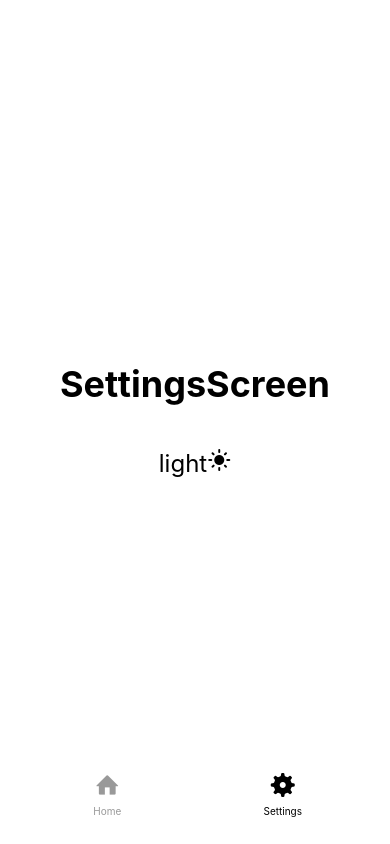
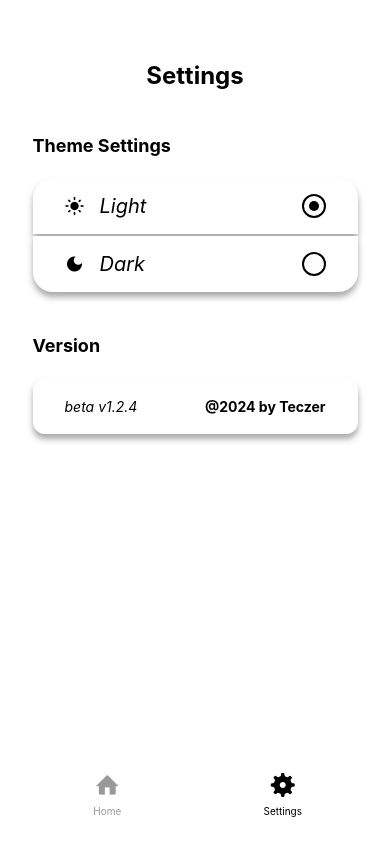
Before and after one commit to Teczer/NativeSongChoicer, a React Native app: screen /Settings in a window 390 px wide. Built offline with nearby package versions, Linux system fonts and the light colour scheme.

Commit message:
:green_heart::lipstick: Integration/Design : Finish Settings Screen

```diff
--- a/Navigation.tsx
+++ b/Navigation.tsx
@@ -36,7 +36,7 @@ function MainTabs() {
       left: "5%",
       bottom: 20,
       borderTopWidth: 0,
-      backgroundColor: colorScheme === "light" ? "#fff" : "#222",
+      backgroundColor: colorScheme === "light" ? "#fff" : "#171717",
       height: 60,
     },
     label: {
--- a/components/ToggleTheme.tsx
+++ b/components/ToggleTheme.tsx
@@ -1,28 +1,78 @@
-import { useColorScheme } from "nativewind";
-import { Pressable, Text } from "react-native";
+import { Pressable, Text, View } from "react-native";
 
 import { MaterialIcons } from "@expo/vector-icons";
 import { setItem } from "../utils/AsyncStorage";
+import { capitalizeFirstLetter } from "../utils/CapitalizeFirstLetter";
 
-export default function ToggleTheme() {
-  const { colorScheme, setColorScheme } = useColorScheme();
+// TODO - Best typage for this component
+
+export default function ToggleTheme({
+  theme,
+  colorScheme,
+  setColorScheme,
+}: any) {
+  const shadowBox = {
+    shadowColor: "#000",
+    shadowOffset: {
+      width: 0,
+      height: 5,
+    },
+    shadowOpacity: 0.34,
+    shadowRadius: 6.27,
+    elevation: 10,
+  };
 
   return (
     <Pressable
-      className="items-center justify-center"
+      className="flex flex-row w-5/6 h-14 px-8 items-center justify-between bg-white dark:bg-neutral-900"
+      style={{
+        gap: 10,
+        ...(colorScheme === "light" ? shadowBox : {}),
+
+        ...(theme === "light"
+          ? { borderTopLeftRadius: 20, borderTopRightRadius: 20 }
+          : { borderBottomLeftRadius: 20, borderBottomRightRadius: 20 }),
+      }}
       onPress={async () => {
-        setColorScheme(colorScheme === "dark" ? "light" : "dark");
-        await setItem("app-theme", colorScheme === "dark" ? "light" : "dark");
+        setColorScheme(theme as "light" | "dark" | "system");
+        await setItem("app-theme", theme);
       }}
     >
-      <Text className="text-2xl text-black dark:text-white">
-        {colorScheme}
-        {colorScheme === "dark" ? (
-          <MaterialIcons name="dark-mode" size={24} color="white" />
-        ) : (
-          <MaterialIcons name="light-mode" size={24} color="black" />
+      <View
+        className="flex flex-row items-center justify-center"
+        style={{ gap: 15 }}
+      >
+        <MaterialIcons
+          name={theme === "dark" ? "dark-mode" : "light-mode"}
+          size={20}
+          color={colorScheme === "dark" ? "white" : "black"}
+        />
+        <Text className="text-xl italic text-black dark:text-white">
+          {capitalizeFirstLetter(theme)}
+        </Text>
+      </View>
+      <View
+        style={{
+          height: 24,
+          width: 24,
+          borderRadius: 12,
+          borderWidth: 2,
+          borderColor: colorScheme === "light" ? "black" : "white",
+          alignItems: "center",
+          justifyContent: "center",
+        }}
+      >
+        {colorScheme === theme && (
+          <View
+            style={{
+              height: 10,
+              width: 10,
+              borderRadius: 6,
+              backgroundColor: colorScheme === "light" ? "black" : "white",
+            }}
+          />
         )}
-      </Text>
+      </View>
     </Pressable>
   );
 }
--- a/screens/HomeScreen.tsx
+++ b/screens/HomeScreen.tsx
@@ -21,6 +21,7 @@ import { TextInput } from "../components/text-input";
 import CustomSafeArea from "../components/CustomSafeArea";
 import { MaterialCommunityIcons } from "@expo/vector-icons";
 import StepImage from "../components/StepImage";
+import { capitalizeFirstLetter } from "../utils/CapitalizeFirstLetter";
 
 export default function HomeScreen({ navigation }: NavigationProps) {
   const [artist, setArtist] = useState<string>("");
@@ -66,7 +67,7 @@ export default function HomeScreen({ navigation }: NavigationProps) {
   }
 
   return (
-    <CustomSafeArea className="flex flex-col flex-1 px-4 pt-10 items-center justify-start bg-slate-400 dark:bg-neutral-900 dark:text-neutral-50">
+    <CustomSafeArea className="flex flex-col flex-1 px-4 pt-10 items-center justify-start bg-slate-400 dark:bg-neutral-800 dark:text-neutral-50">
       <Image
         blurRadius={30}
         className="absolute inset-0 top-0 left-0 w-full h-full scale-125 rounded-sm"
@@ -106,8 +107,7 @@ export default function HomeScreen({ navigation }: NavigationProps) {
         {filteredAlbums &&
           filteredAlbums.map((album) => {
             const formattedReleaseDate = album.release_date.split("-")[0];
-            const formattedAlbumType =
-              album.type.charAt(0).toUpperCase() + album.type.slice(1);
+            const formattedAlbumType = capitalizeFirstLetter(album.type);
 
             return (
               <TouchableOpacity
--- a/screens/SettingsScreen.tsx
+++ b/screens/SettingsScreen.tsx
@@ -1,15 +1,66 @@
-import { Text } from "react-native";
+import { Text, View } from "react-native";
 
 import ToggleTheme from "../components/ToggleTheme";
 import CustomSafeArea from "../components/CustomSafeArea";
 
+import { useColorScheme } from "nativewind";
+
 export default function SettingsScreen() {
+  const { colorScheme, setColorScheme } = useColorScheme();
+
+  const shadowBox = {
+    shadowColor: "#000",
+    shadowOffset: {
+      width: 0,
+      height: 5,
+    },
+    shadowOpacity: 0.34,
+    shadowRadius: 6.27,
+    elevation: 10,
+  };
+
   return (
-    <CustomSafeArea className="flex flex-col flex-1 items-center justify-center bg-white dark:bg-neutral-900">
-      <Text className="text-black dark:text-white font-bold text-4xl mb-10">
-        SettingsScreen
+    <CustomSafeArea className="flex flex-col flex-1 items-center justify-start bg-white dark:bg-neutral-800 pt-10">
+      <Text className="text-black dark:text-white font-bold text-2xl mb-10">
+        Settings
       </Text>
-      <ToggleTheme />
+      <View
+        className="flex w-full items-center justify-center mb-10"
+        style={{ gap: 2 }}
+      >
+        <Text className="w-5/6 text-lg text-start font-bold dark:text-neutral-200 mb-4">
+          Theme Settings
+        </Text>
+        <ToggleTheme
+          colorScheme={colorScheme}
+          setColorScheme={setColorScheme}
+          theme="light"
+        />
+        <ToggleTheme
+          colorScheme={colorScheme}
+          setColorScheme={setColorScheme}
+          theme="dark"
+        />
+      </View>
+
+      <View
+        className="flex w-full items-center justify-center"
+        style={{ gap: 2 }}
+      >
+        <Text className="w-5/6 text-lg text-start font-bold dark:text-neutral-200 mb-4">
+          Version
+        </Text>
+
+        <View
+          style={{ ...(colorScheme === "light" ? shadowBox : {}) }}
+          className="flex flex-row w-5/6 h-14 px-8 items-center justify-between bg-white dark:bg-neutral-900 rounded-xl"
+        >
+          <Text className="text-dark italic dark:text-white">beta v1.2.4</Text>
+          <Text className="text-dark font-bold dark:text-white">
+            @2024 by Teczer
+          </Text>
+        </View>
+      </View>
     </CustomSafeArea>
   );
 }
--- /dev/null
+++ b/utils/CapitalizeFirstLetter.ts
@@ -0,0 +1,5 @@
+// Fonction utilitaire pour mettre la première lettre en majuscule
+
+export const capitalizeFirstLetter = (string: string) => {
+  return string.charAt(0).toUpperCase() + string.slice(1);
+};
```
